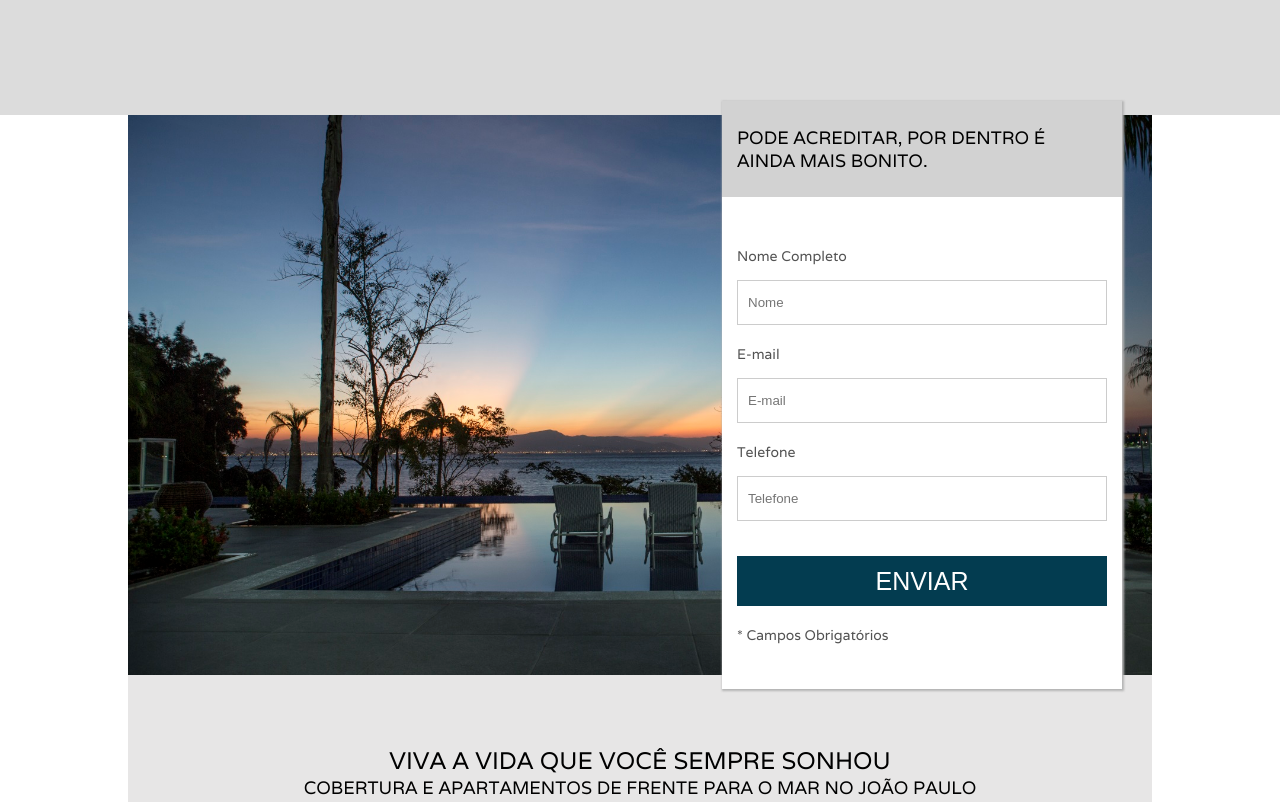
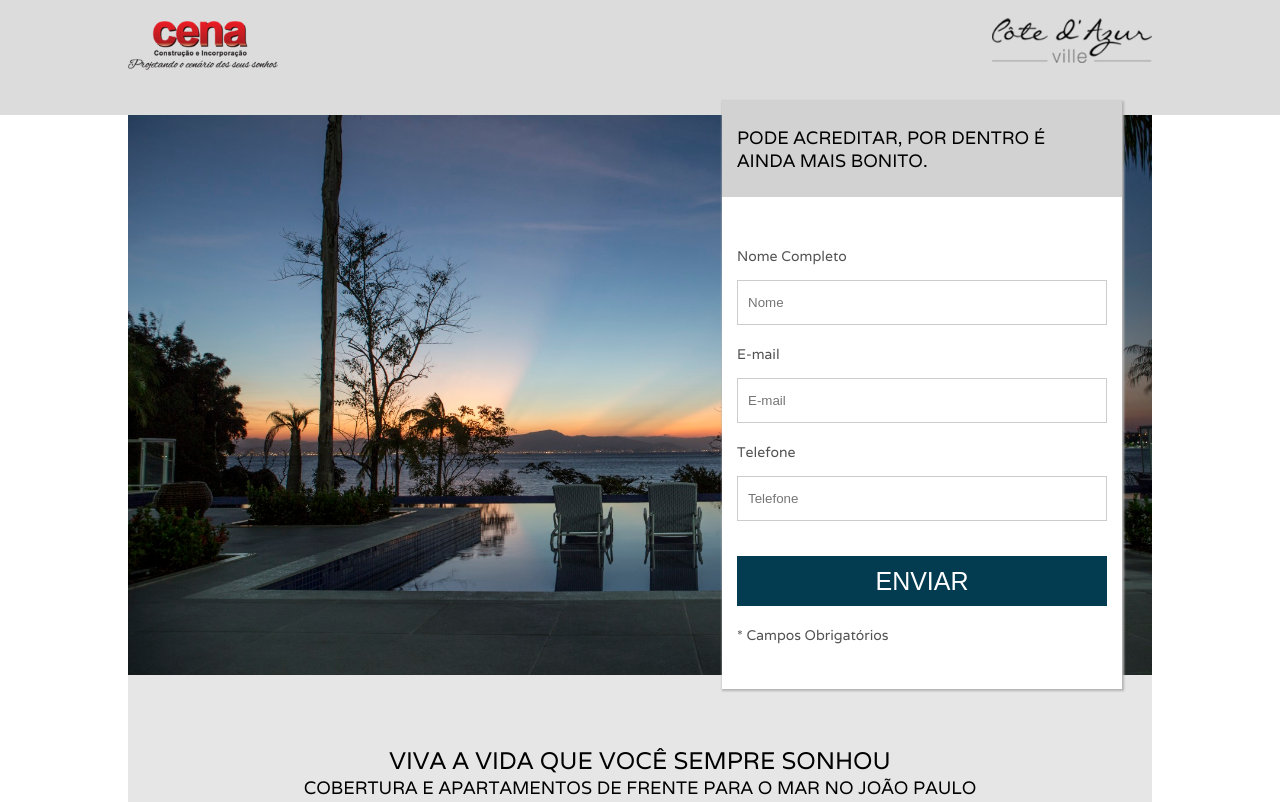
Before and after one commit to Paulataysa27/projeto-landingpage, a plain HTML site: page index.html in a window 1280 px wide. Shown: the top 802 px of the page. Drawn offline with Linux system fonts and the light colour scheme; the site is published under a folder, as on GitHub Pages, so addresses that start at the root find nothing; files whose address does not match are found by name.

Commit message:
Update index.html

```diff
--- a/index.html
+++ b/index.html
@@ -13,8 +13,8 @@
 <body>
     <header>
         <div class="container">
-            <div><div style="background-image:url('/imagens/logo1.png');" class="logo1"></div><!--logo1--></div>
-            <div><div style="background-image:url('/imagens/logo2.png');" class="logo2"></div><!--logo2--></div>
+            <div><div style="background-image:url('imagens/logo1.png');" class="logo1"></div><!--logo1--></div>
+            <div><div style="background-image:url('imagens/logo2.png');" class="logo2"></div><!--logo2--></div>
             <div class="clear"></div><!--clear-->
         </div><!--container-->
     </header>
```
